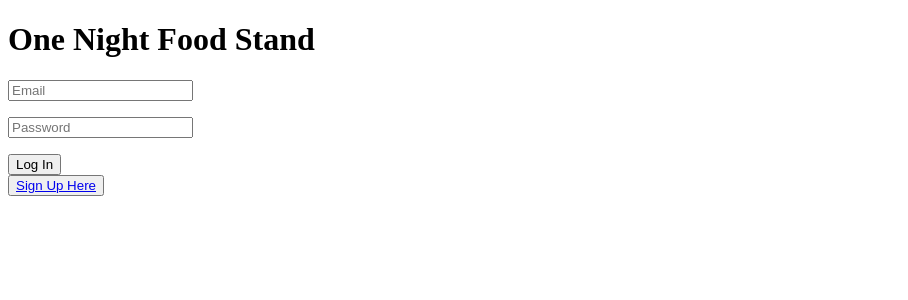
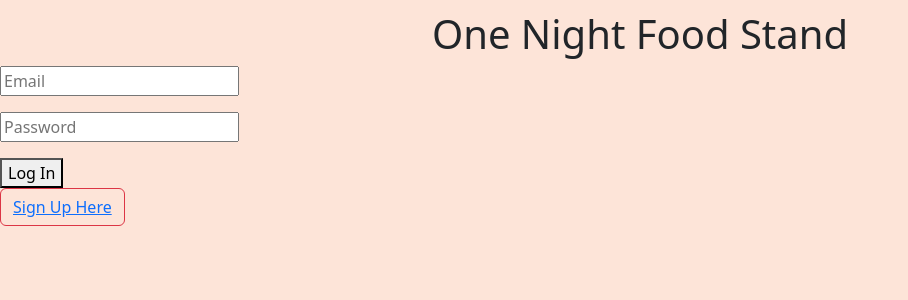
Before and after one commit to Nickjw243/One-Night-Food-Stand, a React (Create React App) app in the folder client/: page / in a window 1280 px wide. Shown: the top 300 px of the page, without its empty margins (0-908 px from the left). Built offline with nearby package versions, Linux system fonts and the light colour scheme.

Commit message:
styling updates

```diff
--- a/client/public/index.html
+++ b/client/public/index.html
@@ -30,6 +30,7 @@
       Learn how to configure a non-root public URL by running `npm run build`.
     -->
     <title>One Night Food Stand</title>
+    <link href="https://cdn.jsdelivr.net/npm/bootstrap@5.3.2/dist/css/bootstrap.min.css" rel="stylesheet" integrity="sha384-T3c6CoIi6uLrA9TneNEoa7RxnatzjcDSCmG1MXxSR1GAsXEV/Dwwykc2MPK8M2HN" crossorigin="anonymous">
   </head>
   <body>
     <noscript>You need to enable JavaScript to run this app.</noscript>
@@ -44,5 +45,6 @@
       To begin the development, run `npm start` or `yarn start`.
       To create a production bundle, use `npm run build` or `yarn build`.
     -->
+    <script src="https://cdn.jsdelivr.net/npm/bootstrap@5.3.2/dist/js/bootstrap.bundle.min.js" integrity="sha384-C6RzsynM9kWDrMNeT87bh95OGNyZPhcTNXj1NW7RuBCsyN/o0jlpcV8Qyq46cDfL" crossorigin="anonymous"></script>
   </body>
 </html>
--- a/client/src/components/App.js
+++ b/client/src/components/App.js
@@ -104,7 +104,7 @@ function App() {
         <Route path="/matches" element={<Matches />} />
         <Route path="/recipes" element={<Recipes />} />
       </Routes> */}
-      <h1>One Night Food Stand</h1>
+      <h1 className="login-title">One Night Food Stand</h1>
       <form onSubmit={formik.handleSubmit}>
         <input
           type="text"
@@ -128,9 +128,10 @@ function App() {
         <p>{formik.touched.password && formik.errors.password ? (
                 <h3>{formik.errors.password}</h3>
             ) : ('')}</p>
-        <button className="login_button" type="submit">Log In</button>
+        <button class="btn btn-danger" className="login_button" type="submit">Log In</button>
+
       </form>
-      <button>
+      <button class="btn btn-outline-danger">
         <Link className="link" to={`/signup`}>Sign Up Here</Link>
       </button>
     </div>
--- a/client/src/components/RecipeCard.js
+++ b/client/src/components/RecipeCard.js
@@ -3,14 +3,24 @@ import { Link } from "react-router-dom";
 
 function RecipeCard({match}) {
 
+//     return (
+//         <div>
+//             <h1>
+//                 <Link className="link-to-recipe-description" to={`/matches/${match.recipe_id}`} > {match.recipe.name} </Link>
+//             </h1>
+//             <img className = "recipe-card-image" src={match.recipe.image_url} alt={match.recipe.name}></img>
+//         </div>
+//     )
+// }
     return (
-        <div>
-            <h1>
-                <Link className="link-to-recipe-description" to={`/matches/${match.recipe_id}`} > {match.recipe.name} </Link>
-            </h1>
-            <img className = "recipe-card-image" src={match.recipe.image_url} alt={match.recipe.name}></img>
+        <div class="card text-bg-dark">
+        <img src={match.recipe.image_url} class="card-img" alt={match.recipe.name}/>
+        <div class="card-img-overlay">
+            <h5 class="card-title">{match.recipe.name}</h5>
+            <p class="card-text">This is a wider card with supporting text below as a natural lead-in to additional content. This content is a little bit longer.</p>
+            <p class="card-text"><small>Last updated 3 mins ago</small></p>
         </div>
-    )
-}
+        </div>
 
+)}
 export default RecipeCard
--- a/client/src/index.css
+++ b/client/src/index.css
@@ -1,8 +1,11 @@
-:root {
-  --bg: #282c34;
-  --header: #fff;
-  --link: #61dafb;
-  --text: hsla(0, 0%, 100%, 0.88);
+body {
+  background-color: #fde4d8
+  ;
+}
+
+.login-title {
+  text-align: center;
+  margin-top: 10px;
 }
 
 .recipe-image {
```
